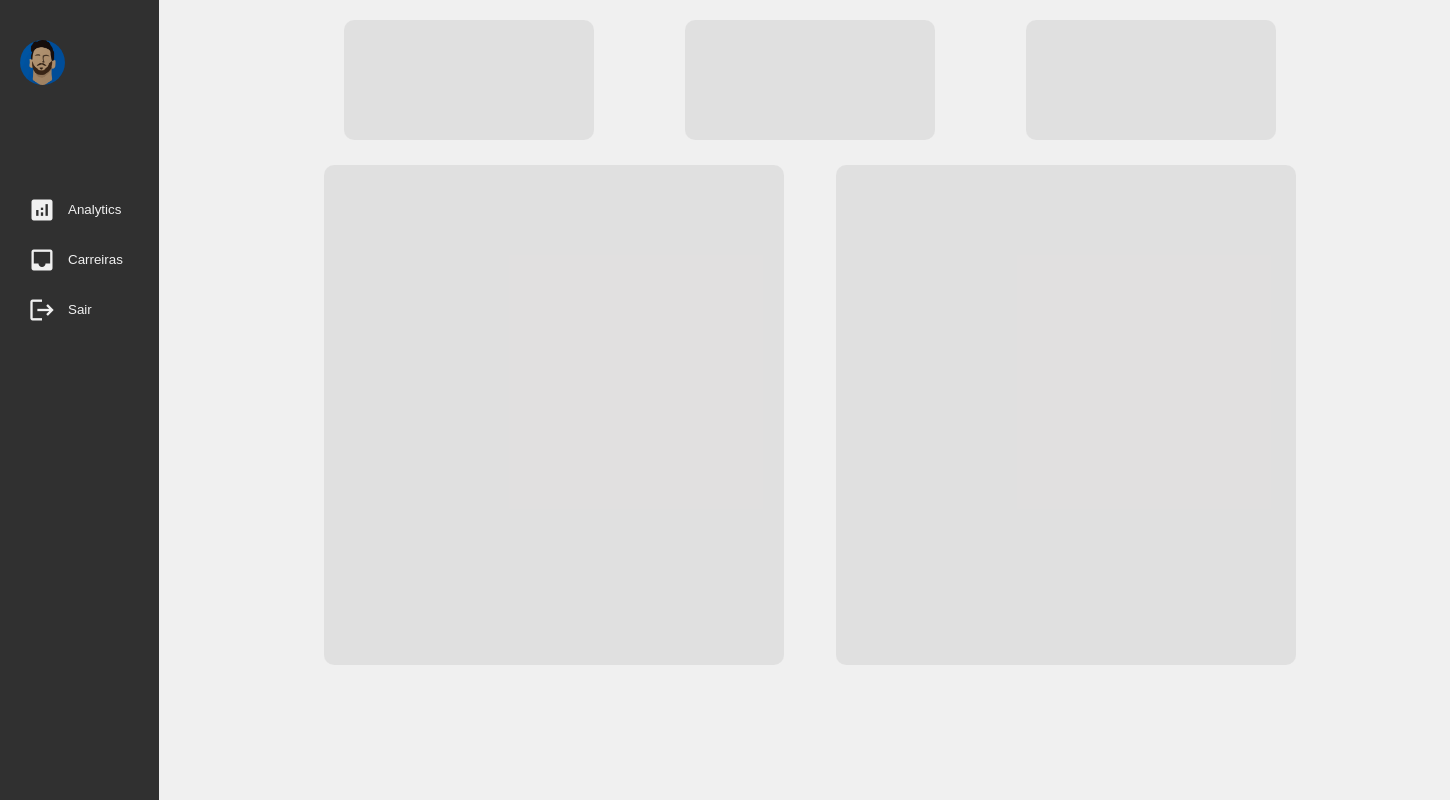
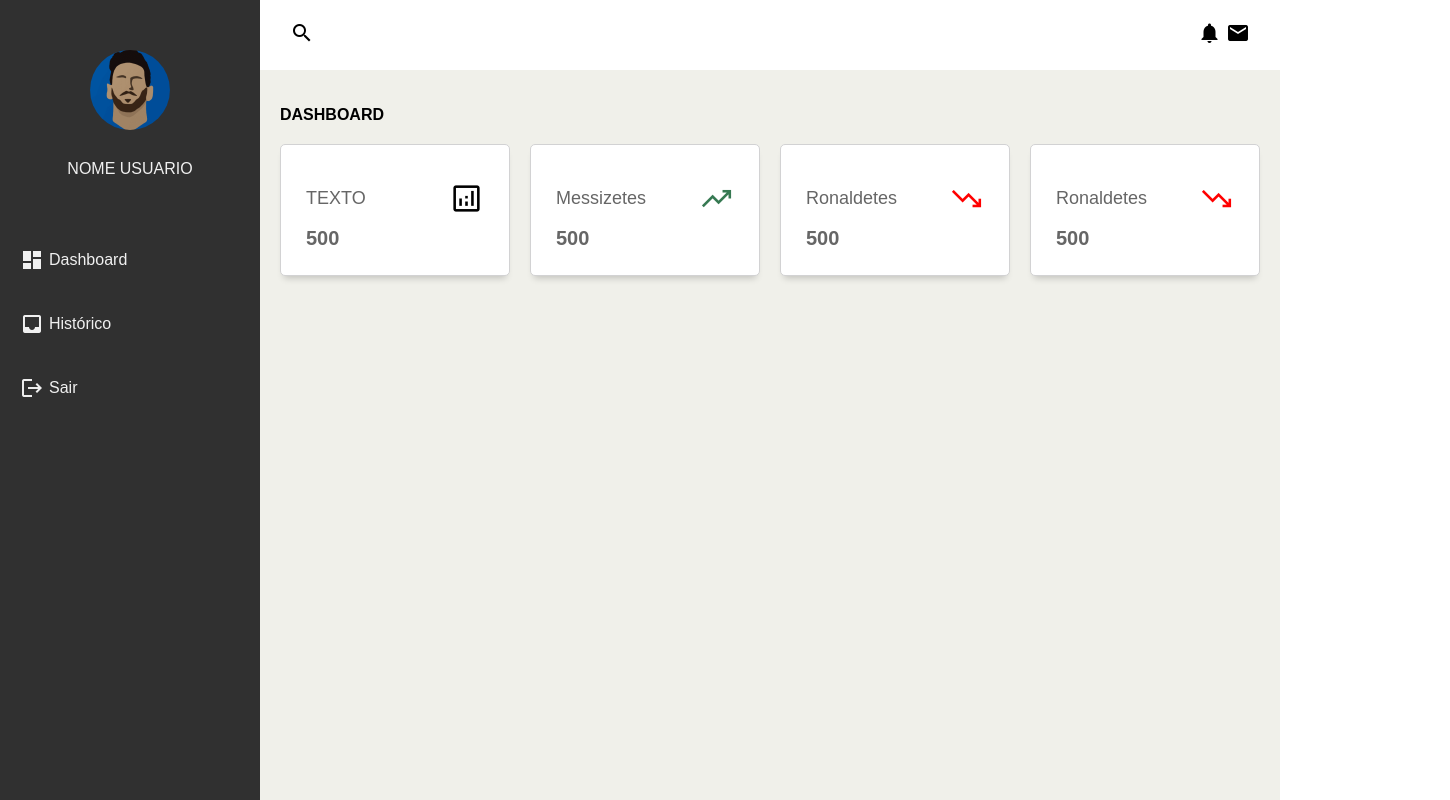
Before and after one commit to Matheus-Munari/GOAT, a plain HTML site: page dashboard.html in a window 1280 px wide. Shown: the whole page, 1450 px wide, since content can reach past the window. Drawn offline with nearby package versions, Linux system fonts and the light colour scheme.

Commit message:
Reestruturei a dashboard

```diff
--- a/dashboard.css
+++ b/dashboard.css
@@ -1,151 +1,159 @@
-*{
+body {
+    margin: 0;
+    padding: 0;
     box-sizing: border-box;
+    font-family: sans-serif;
 }
 
-body {
-    margin: 0px;
-    padding: 0px;
+.material-icons-outlined {
+    vertical-align: middle;
+    line-height: 1px;
+}
+
+.text-primary {
+    color: #666666;
+}
+
+.text-blue {
+    color: #246dec;
+}
+
+.text-green {
+    color: #367952
+}
+
+.text-red {
+    color: red;
+}
+
+.text-orange {
+    color: #f5b74f;
+}
+
+.font-weight-bold {
+    font-weight: 600;
+}
+
+.gridContainer {
+    display: grid;
+    grid-template-columns: 260px 1fr 1fr 1fr;
+    grid-template-rows: 0.2fr 3fr;
+    grid-template-areas:
+        "sidebar header header header"
+        "sidebar main main main";
     height: 100vh;
-    font-family: sans-serif;
-    background-color: #f0f0f0;
+}
+
+/* header */
+.header {
+    grid-area: header;
+    height: 70px;
+    background-color: #ffffff;
+    display: flex;
+    align-items: center;
+    justify-content: space-between;
+    padding: 0 30px 0 30px;
+    box-shadow: 0 6px 7px -4px rgba(0, 0, 0, 0.2);
+}
+
+/* sidebar */
+.sidebar {
+    grid-area: sidebar;
+    height: 100%;
+    background-color: #303030;
     color: #f0f0f0;
 }
 
-.dash {
-    display: flex;
+.img-icone {
+    width: 80px;
+    max-height: 80px;
+    border-radius: 50%;
+    object-fit: cover;
+    transition: transform 0.8s;
 }
 
-.sidebar {
-    height: 100%;
-    width: 160px;
-    background: #303030;
-    position: fixed;
-    display: flex;
-    flex-direction: column;
-    align-items: flex-start;
-    padding: 40px 10px 30px 10px;
-    border-right: 1px solid #f0f0f0;
-    transition: all 0.35s;
+.img-icone:hover {
+    transform: scale(1.2);
+    cursor: pointer;
 }
 
-.header {
-    margin-bottom: 100px;
+.sidebar-titulo {
     display: flex;
     flex-direction: column;
     justify-content: center;
     align-items: center;
-    padding-left: 10px;
+    margin: 50px;
+    gap: 30px;
 }
 
-.conteudo {
-    height: 100vh;
-    width: 85%;
-    background: #f0f0f0;
+.sidebar-list {
+    list-style-type: none;
+    margin-top: 20px;
+    padding: 0;
 }
 
-
-
-.logo {
-    width: 45px;
-    max-height: 45px;
-    border-radius: 50%;
-    object-fit: cover;
-    transition: transform 0.4s;
+.sidebar-list-item {
+    padding: 20px;
+    display: flex;
+    align-items: center;
+    gap: 5px;
 }
 
-.logo:hover {
-    transform: scale(1.5);
+.sidebar-list-item:hover {
+    background-color: rgba(255, 255, 255, 0.2);
+    cursor: pointer;
 }
 
-.sidebar .nav button {
-    background: transparent;
-    border: none;
-    cursor: pointer;
-    color: inherit;
-    font-family: inherit;
+/* main */
+.main-container {
+    grid-area: main;
+    background-color: rgb(240, 240, 234);
+    padding: 20px 20px;
 }
 
-.sidebar button > span {
-    display: inline-flex;
-    align-items: center;
-    gap: 12px;
-    height: 48px;
-    padding: 0 16px 0 12px;
-    border-radius: 24px;
-    line-height: 1;
-    transition: all 0.2s;
+.main-title {
+    display: flex;
+    justify-content: space-between;
 }
 
-.sidebar button:hover > span {
-    background: rgba(255, 255, 255, 0.08);
+.main-title > p {
+    font-size: 20px;
 }
 
-.sidebar button i {
-    position: relative;
-    font-size: 28px;
-    transition: 0.2s;
-}
-
-.sidebar > nav {
-    flex: 1 1 auto;
-    display: flex;
-    flex-direction: column;
-    width: 100%;
-}
-
-.main {
-    margin-left: 170px;
-    padding-top: 20px;
-    width: 100%;
-    display: flex;
-    flex-direction: column;
-    gap: 25px;
-}
-
-.listaCard {
-    display: flex;
-    width: 80%;
-    margin: 0 10%;
-    justify-content: space-around;
-
+.main-cards {
+    display: grid;
+    grid-template-columns: 1fr 1fr 1fr 1fr;
+    gap: 20px;
+    margin: 20px 0;
 }
 
 .card {
-    height: 120px;
-    width: 250px;
-    background: rgba(210, 209, 209, 0.5);
-    border-radius: 10px;
+   display: flex;
+   flex-direction: column;
+   justify-content: space-around;
+   padding: 25px;
+   background-color: #ffffff;
+   box-sizing: border-box;
+   border: 1px solid #d2d2d3;
+   border-radius: 5px;
+   box-shadow: 0 6px 7px -4px rgba(0, 0, 0, 0.2);
 }
 
-.graficos {
-    display: flex;
-    width: 80%;
-    margin: 0 10%;
-    justify-content: space-around;
+.card > span {
+    font-size: 20px;
+    font-weight: 600;
 }
 
-.grafico {
-    background: rgba(210, 209, 209, 0.5);
-    height: 500px;
-    width: 45%;
-    border-radius: 10px;
+.card-inner {
+    display: flex;
+    align-items: center;
+    justify-content: space-between;
 }
 
-@media (width < 920px) {
-    .sidebar {
-        width: 80px;
-    }
+.card-inner > p {
+    font-size: 18px;
+}
 
-    .sidebar button > span {
-        width: 50px;
-    }
-
-    .sidebar button > span > span {
-        opacity: 0;
-        visibility: hidden;
-    }
-
-    .main {
-        margin-left: 90px;
-    }
+.card-inner > span {
+    font-size: 35px;
 }
--- a/dashboard.html
+++ b/dashboard.html
@@ -7,55 +7,91 @@
     <link rel="stylesheet" href="dashboard.css">
     <link href="https://fonts.googleapis.com/icon?family=Material+Icons"
       rel="stylesheet">
+      <link rel="stylesheet" href="https://fonts.googleapis.com/css2?family=Material+Symbols+Outlined:opsz,wght,FILL,GRAD@20..48,100..700,0..1,-50..200" />
 </head>
 <body>
-        <div class="sidebar">
-            <div class="header">
-                <img src="imagens/messi-art.png" class="logo">
+    <div class="gridContainer">
+
+        <!-- Header -->
+        <div class="header">
+            <div class="header-esquerda">
+                <span class="material-icons">search</span>
             </div>
-            <div class="nav">
-                <button>
-                    <span>
-                        <i class="material-icons">analytics</i>
-                        <span>Analytics</span>
-                    </span>
-                </button>
-                <button>
-                    <span>
-                        <i class="material-icons">inbox</i>
-                        <span>Carreiras</span>
-                    </span>
-                </button>
-                <button>
-                    <span>
-                        <i class="material-icons">logout</i>
-                        <span>Sair</span>
-                    </span>
-                </button>
+            <div class="header-direira">
+                <span class="material-icons">notifications</span>
+                <span class="material-icons">email</span>
             </div>
         </div>
-        <div class="main">
-            <div class="listaCard">
-                <div class="card">
 
-                </div>
-                <div class="card">
-
-                </div>
-                <div class="card">
-
-                </div>
+        <!-- Sidebar -->
+        <div class="sidebar">
+            <div class="sidebar-titulo">
+                <img src="imagens/messi-art.png" class="img-icone">
+                <span>NOME USUARIO</span>
             </div>
 
-            <div class="graficos">
-                <div class="grafico">
+            <ul class="sidebar-list">
+                <li class="sidebar-list-item">
+                    <span class="material-icons">dashboard</span> Dashboard
+                </li>
+                <li class="sidebar-list-item">
+                    <span class="material-icons">inbox</span> Histórico
+                </li>
+                <li class="sidebar-list-item">
+                    <span class="material-icons">logout</span> Sair
+                </li>
+            </ul>
+        </div>
 
+        <!-- Main -->
+        <div class="main-container">
+            <div class="main-titulo">
+                <p class="font-weight-bold">DASHBOARD</p>
+            </div>
+
+            <div class="main-cards">
+                <div class="card">
+                    <div class="card-inner">
+                        <p class="text-primary">TEXTO</p>
+                        <span class="material-symbols-outlined">
+                            analytics
+                            </span>
+                    </div>
+                    <span class="text-primary font-weight-bold">500</span>
                 </div>
-                <div class="grafico">
 
+                <div class="card">
+                    <div class="card-inner">
+                        <p class="text-primary">Messizetes</p>
+                        <span class="material-symbols-outlined text-green">
+                            trending_up
+                            </span>
+                    </div>
+                    <span class="text-primary font-weight-bold">500</span>
+                </div>
+
+                <div class="card">
+                    <div class="card-inner">
+                        <p class="text-primary">Ronaldetes</p>
+                        <span class="material-symbols-outlined text-red">
+                            trending_down
+                            </span>
+                    </div>
+                    <span class="text-primary font-weight-bold">500</span>
+                </div>
+
+                <div class="card">
+                    <div class="card-inner">
+                        <p class="text-primary">Ronaldetes</p>
+                        <span class="material-symbols-outlined text-red">
+                            trending_down
+                            </span>
+                    </div>
+                    <span class="text-primary font-weight-bold">500</span>
                 </div>
             </div>
         </div>
+    </div>
 
 </body>
 </html>
```
